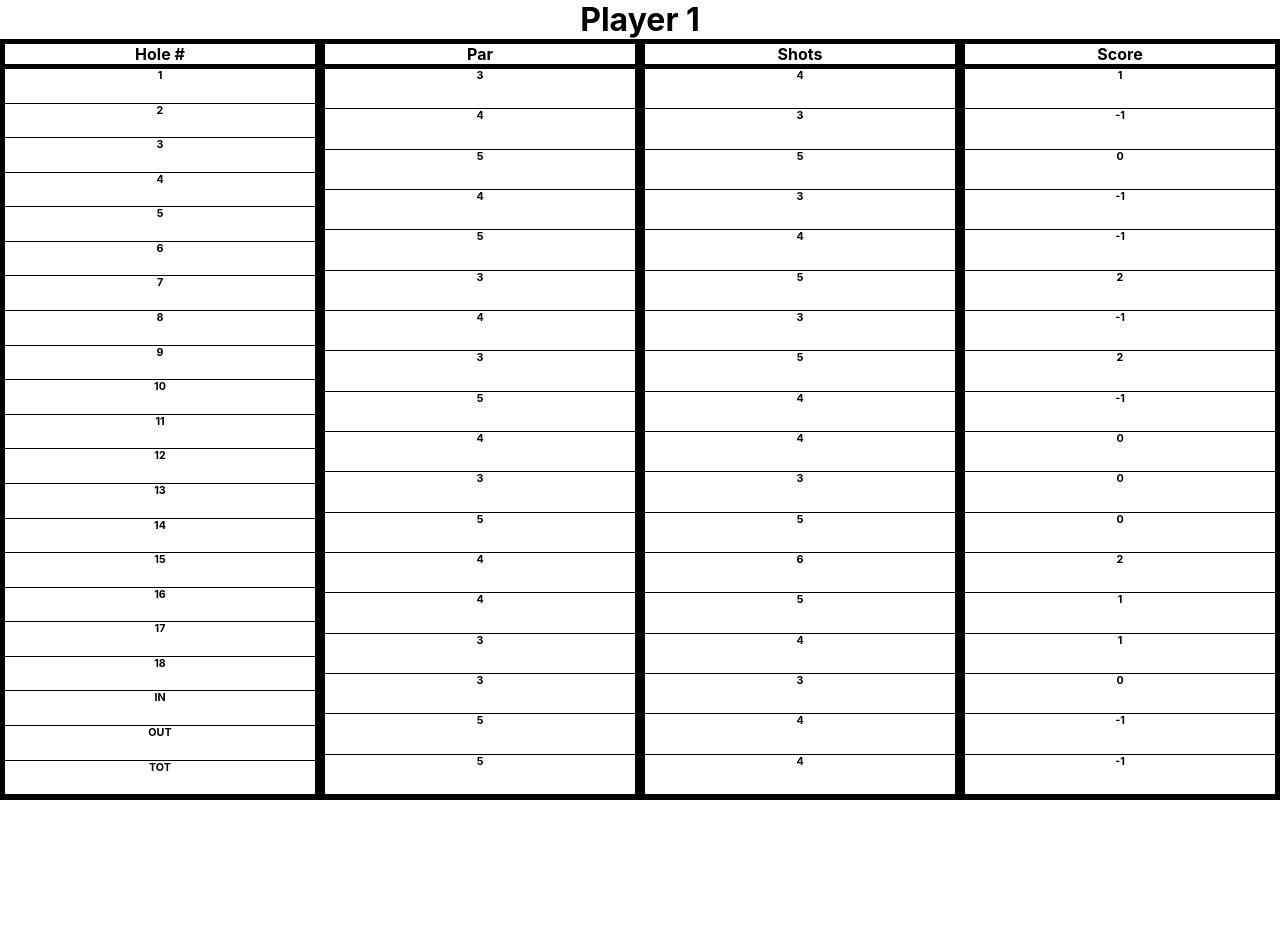
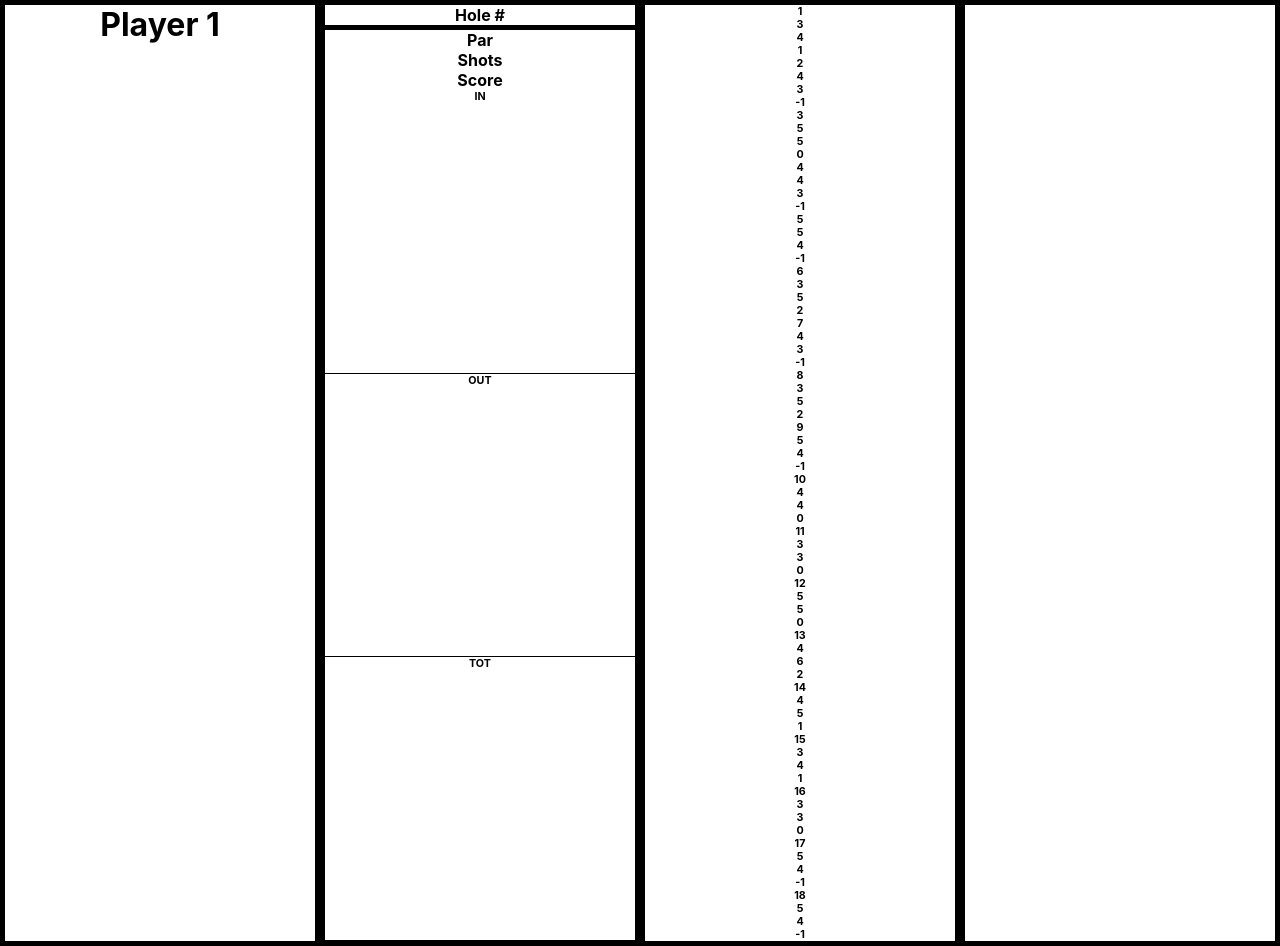
Before and after one commit to SCollinA/scorecard-react, a React (Create React App) app: page / in a window 1280 px wide. Before the commit the page ends 800 px from the top, so only its background shows below. Built offline with nearby package versions, Linux system fonts and the light colour scheme.

Commit message:
swap cols rows on scorecard

```diff
--- a/src/GolferScoreCard.js
+++ b/src/GolferScoreCard.js
@@ -6,26 +6,32 @@ export default function GolferScoreCard(props) {
     const playerHoleScores = props.holeScores.filter(holeScore => holeScore.course_score_id === playerCourseScore.id)
     return (
         <div className='GolferScoreCard'>
-            <h1>{props.player.name}</h1>
             <div className='playerScores'>
-                <div className='scoreCardHoles'>
+                <h1>{props.player.name}</h1>
+                <div className='scoreCardHeaders'>
                     <h4>Hole #</h4>
-                    {playerHoles.map(hole => <h6 key={hole.id}>{hole.number}</h6>)}
+                    <h4>Par</h4>
+                    <h4>Shots</h4>
+                    <h4>Score</h4>
                     <h6>IN</h6>
                     <h6>OUT</h6>
                     <h6>TOT</h6>
                 </div>
-                <div className='scoreCardPars'>
-                    <h4>Par</h4>
-                    {playerHoles.map(hole => <h6 key={hole.id}>{hole.par}</h6>)}
+                <div className='scoreCardScores'>
+                    {playerHoles.map(hole => {
+                        const phs = playerHoleScores.find(holeScore => holeScore.hole_id === hole.id)
+                        const playerScore = phs.shots - playerHoles.find(hole => hole.id === phs.hole_id).par
+                        return (
+                            <div key={phs.id} className='scoreCardHole'>
+                                <h6>{hole.number}</h6>
+                                <h6>{hole.par}</h6>
+                                <h6>{phs.shots}</h6>
+                                <h6>{playerScore}</h6>
+                            </div>
+                        )
+                    })}
                 </div>
-                <div className='scoreCardShots'>
-                    <h4>Shots</h4>
-                    {playerHoleScores.map(phs=> <h6 key={phs.id}>{phs.shots}</h6>)}
-                </div>
-                <div className='scoreCardScores'>
-                    <h4>Score</h4>
-                    {playerHoleScores.map(phs => <h6 key={phs.id}>{phs.shots - playerHoles.find(hole => hole.id === phs.hole_id).par}</h6>)}
+                <div className='scoreCardTotals'>
                 </div>
             </div>
         </div>
```
